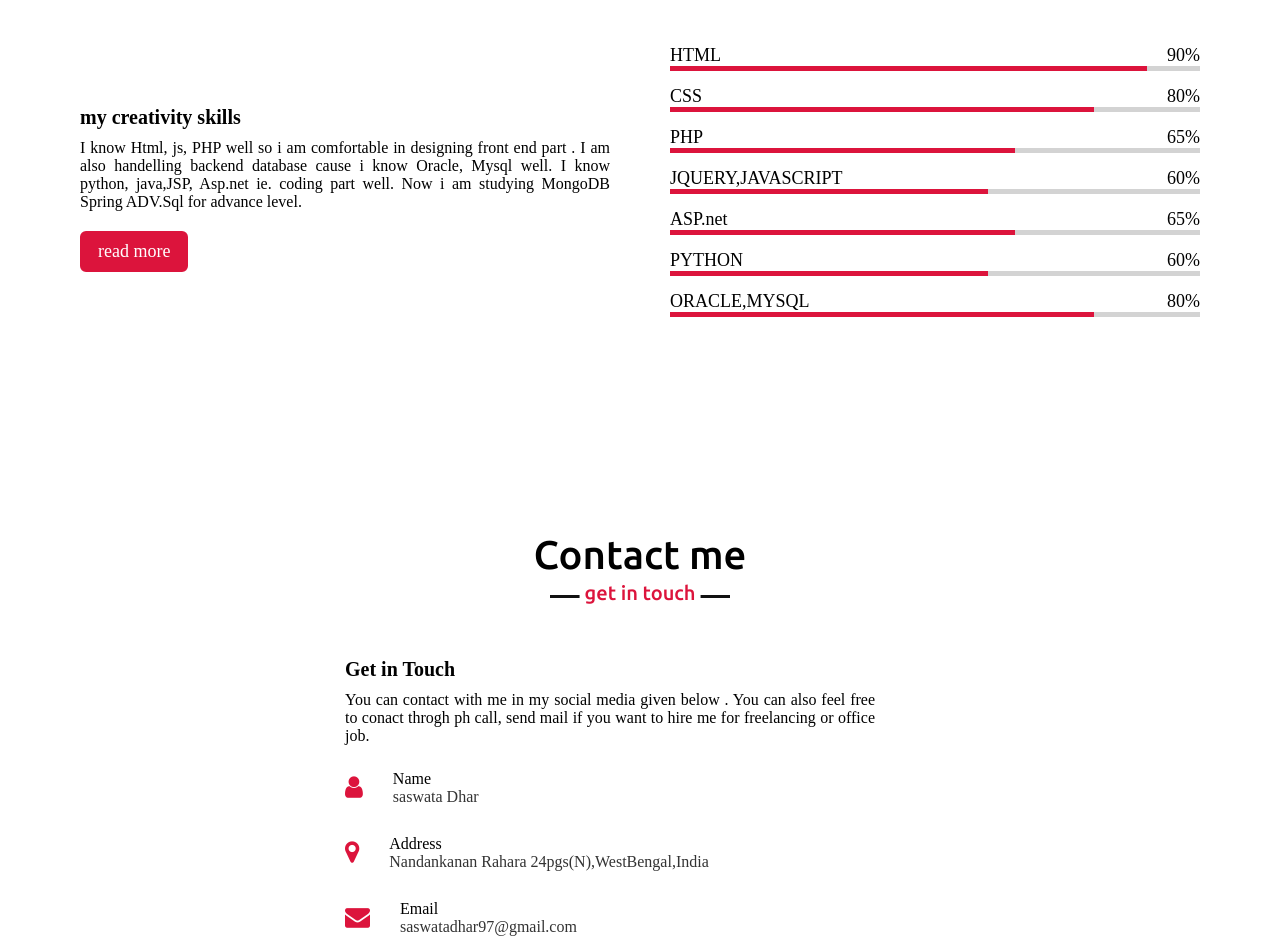
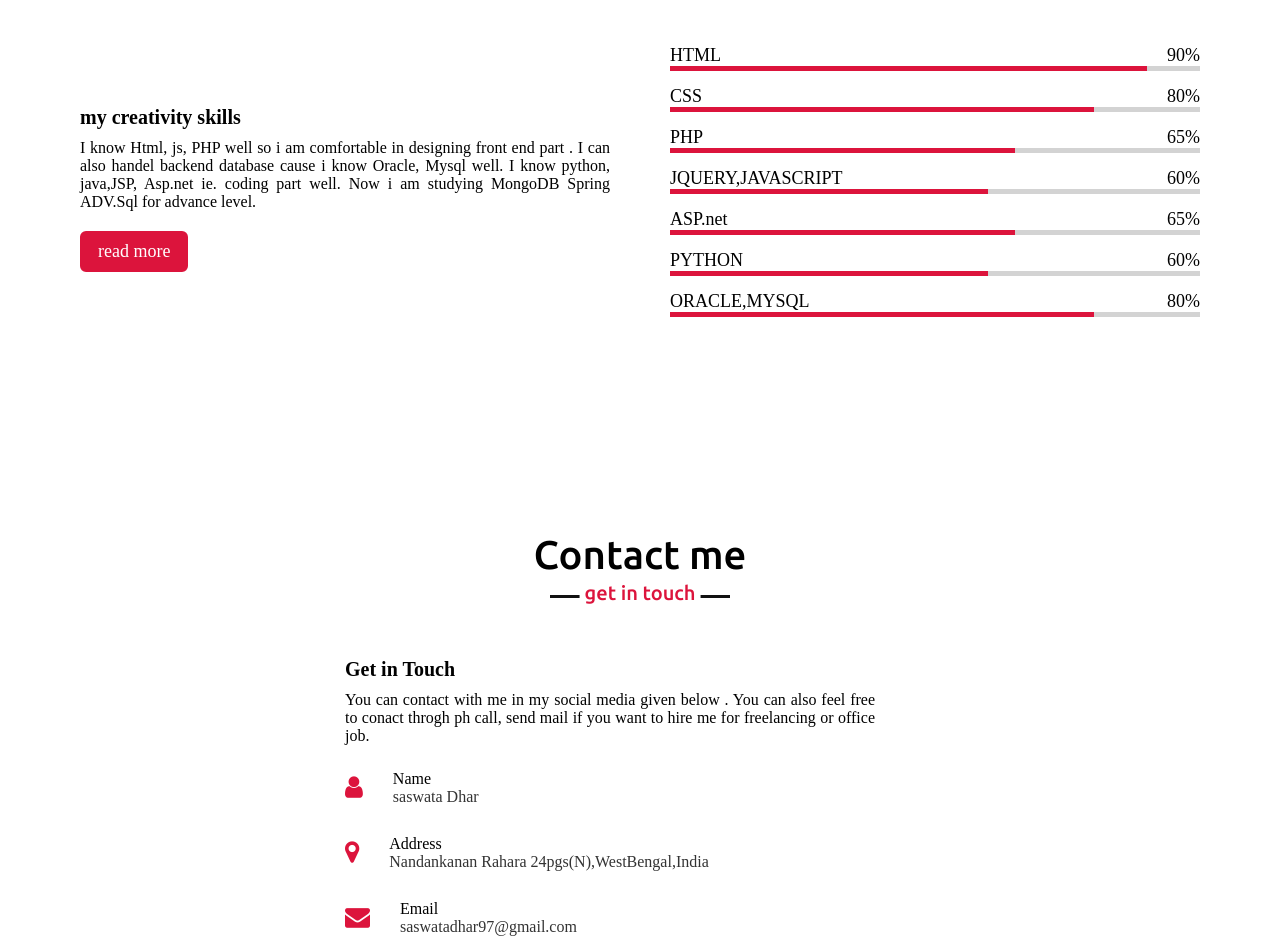
Before and after one commit to SASWATA1997/my-portfolio, a plain HTML site: page index.html in a window 1280 px wide. Shown: the part 1860-2799 px from the top of the page. Drawn offline with nearby package versions, Linux system fonts and the light colour scheme.

Commit message:
inital commit

```diff
--- a/index.html
+++ b/index.html
@@ -98,7 +98,7 @@
 					<div class="coloumleft">
 						<div class="text7">my creativity skills</div>
 						<p>I know Html, js, PHP well so i am comfortable in
-						designing front end part . I am also handelling backend
+						designing front end part . I can also handel backend
 						database cause i know Oracle, Mysql well. I know python,
 						java,JSP, Asp.net ie. coding part well. Now i am studying MongoDB Spring ADV.Sql for advance level. </p>
 						<a  onclick="myFunction()">read more</a>
```
